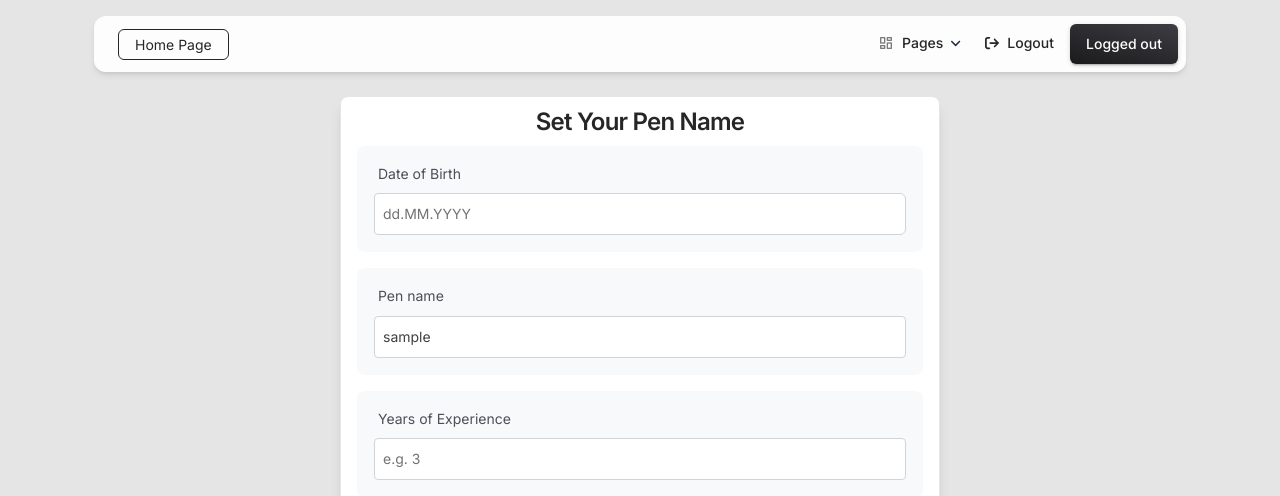
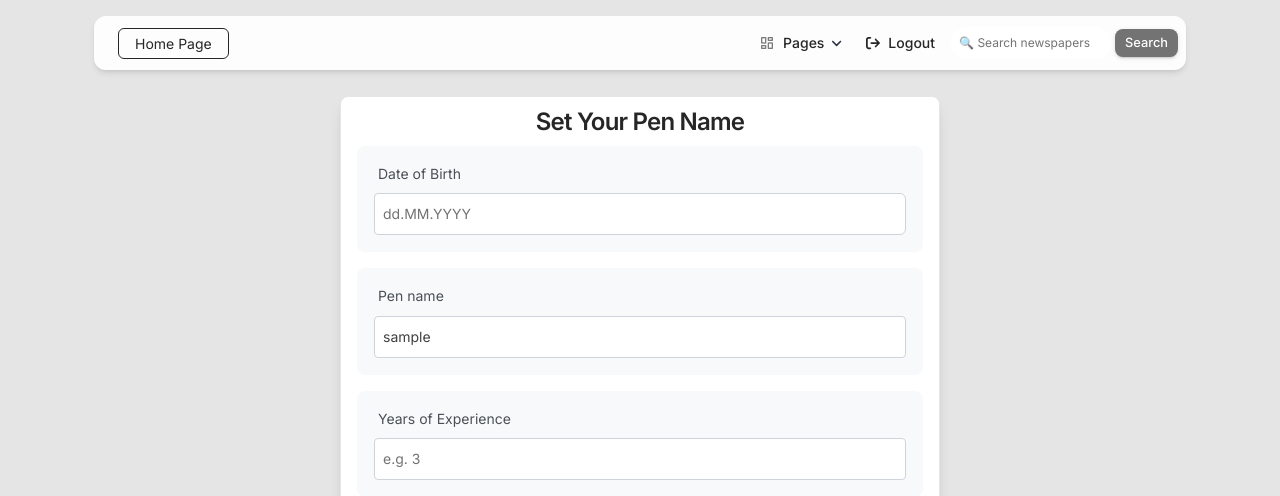
Before and after one commit to AndreyHMkr/press-agency, a Django app: page /author-profile/ in a window 1280 px wide. Shown: the top 496 px of the page. Run offline with Django 4.2, Linux system fonts and the light colour scheme; the visitor is signed in with stand-in values (Sample User, id 1); some libraries are stand-ins or nearby versions.

Commit message:
implement search functionality for newspapers by title and content

```diff
--- a/press_agency/forms.py
+++ b/press_agency/forms.py
@@ -162,3 +162,16 @@ class UserSetPasswordForm(SetPasswordForm):
         ),
         label="Confirm New Password",
     )
+
+
+class NewspaperSearchForm(forms.Form):
+    title = forms.CharField(
+        required=False,
+        label="",
+        widget=forms.TextInput(attrs={
+            "placeholder": "Search newspapers...",
+            "class": "form-control rounded-pill px-3",
+            "type": "search",
+            "style": "width:160px;"
+        })
+    )
--- a/press_agency/views.py
+++ b/press_agency/views.py
@@ -1,7 +1,7 @@
 from django.contrib.auth import views as auth_views, logout
 from django.contrib.auth.mixins import LoginRequiredMixin
-from django.db.models import Count
-from django.urls import reverse_lazy
+from django.db.models import Count, Q
+from django.urls import reverse_lazy, reverse
 from django.views import generic
 from django.http import HttpRequest, HttpResponse
 from django.shortcuts import render, redirect
@@ -10,16 +10,22 @@ from press_agency.forms import (
     LoginForm,
     RegistrationForm,
     AuthorProfileForm,
-    NewspaperDetailsForm,
+    NewspaperDetailsForm, NewspaperSearchForm,
 )
 from press_agency.models import Topic, Redactor, Newspaper
 
 
 def index(request: HttpRequest) -> HttpResponse:
+    search_form = NewspaperSearchForm(request.GET)
+    if search_form.is_valid():
+        title = search_form.cleaned_data["title"]
+        if title:
+            return redirect(f"{reverse('newspaper-list')}?title={title}")
     number_of_topic = Topic.objects.all().count()
     number_of_redactors = Redactor.objects.all().count()
     number_of_newspapers = Newspaper.objects.all().count()
     context = {
+        "search_form": search_form,
         "number_of_topic": number_of_topic,
         "number_of_redactors": number_of_redactors,
         "number_of_newspapers": number_of_newspapers,
@@ -140,3 +146,16 @@ class NewspaperList(generic.ListView):
     fields = ["title", "content", "published_date", "topic", "publisher"]
     context_object_name = "newspapers"
     success_url = reverse_lazy("newspaper-list")
+
+    def get_queryset(self):
+        queryset = super().get_queryset()
+        title = self.request.GET.get("title")
+        if title:
+            queryset = queryset.filter(Q(title__icontains=title) | Q(content__icontains=title))
+        return queryset
+
+    def get_context_data(self, **kwargs):
+        title = self.request.GET.get("title", "")
+        context = super().get_context_data(**kwargs)
+        context["search_query"] = self.request.GET.get("title", "")
+        return context
--- a/templates/includes/navigation.html
+++ b/templates/includes/navigation.html
@@ -89,10 +89,16 @@
                   </a>
                 </li>
               {% endif %}
-              <li class="nav-item my-auto ms-3 ms-lg-0">
-                <a href="{% url 'logout' %}"
-                   class="btn  bg-gradient-dark  mb-0 mt-2 mt-md-0">Logged out</a>
-              </li>
+              <form method="get" action="/" class="ms-auto d-flex align-items-center gap-1">
+                <input type="search" name="title" placeholder="🔍 Search newspapers..."
+                       class="form-control form-control-sm rounded-pill px-2 py-1" style="width: 160px;"
+                       value="{{ search_query }}">
+                <button type="submit" class="btn btn-secondary btn-sm"
+                        style="height: 28px;line-height: 1;padding: 0 10px;font-size: 0.8rem;margin: 0;">
+                  Search
+                </button>
+              </form>
+
             </ul>
           </div>
         </div>
```
